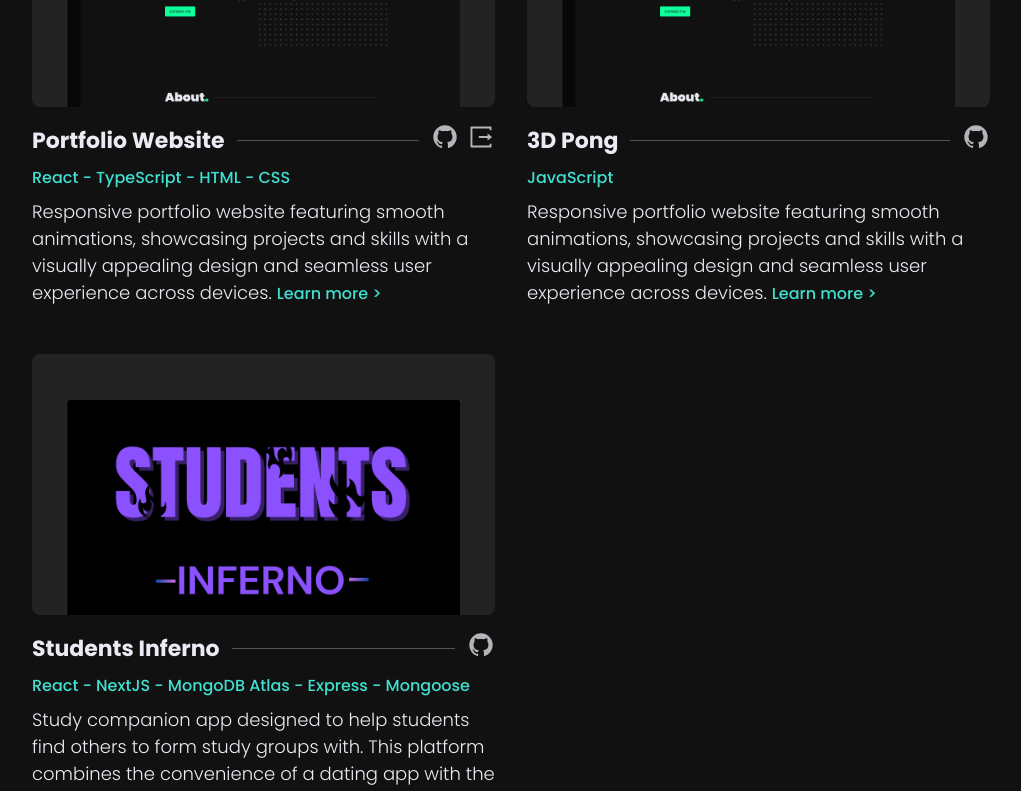
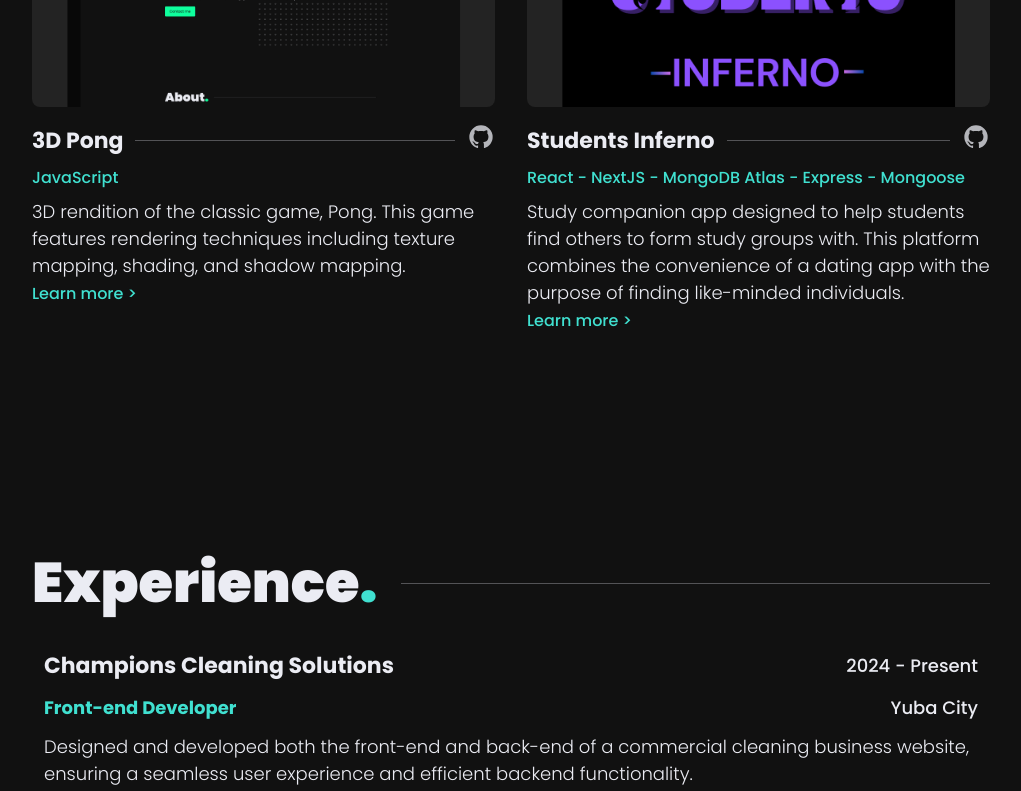
Before and after one commit to Kevin-D23/portfolio-v3, a React (Create React App) app: page / in a window 1280 px wide. Shown: the part 2540-3331 px from the top of the page, without its empty margins (159-1180 px from the left). Built offline with nearby package versions, Linux system fonts and the light colour scheme.

Commit message:
Updated project description for 3d pong

```diff
--- a/src/components/projects.tsx
+++ b/src/components/projects.tsx
@@ -49,28 +49,16 @@
       ],
     },
     {
-      name: "Portfolio Website",
-      github: "https://github.com/Kevin-D23/portfolio-v3",
-      demo: "http://kevinduong.dev",
-      tech: ["React", "TypeScript", "HTML", "CSS"],
-      shortDescription:
-        "Responsive portfolio website featuring smooth animations, showcasing projects and skills with a visually appealing design and seamless user experience across devices.",
-      img: portfolio,
-      longDescription: [
-        "I built my portfolio website to showcase my growth and expertise as a front-end developer. This is the third version of the site, where I focused on creating a seamless and engaging user experience.",
-        "The goal was not just to display my projects but to demonstrate the skills I use in real-world scenarios, especially when it comes to building smooth, responsive interfaces.",
-      ],
-    },
-    {
       name: "3D Pong",
       github: "https://github.com/minruigui/cs174A-project",
       tech: ["JavaScript"],
       img: portfolio,
       shortDescription:
-        "Responsive portfolio website featuring smooth animations, showcasing projects and skills with a visually appealing design and seamless user experience across devices.",
+        "3D rendition of the classic game, Pong. This game features rendering techniques including texture mapping, shading, and shadow mapping.",
       longDescription: [
-        "The goal was not just to display my projects but to demonstrate the skills I use in real-world scenarios, especially when it comes to building smooth, responsive interfaces.",
-        "The goal was not just to display my projects but to demonstrate the skills I use in real-world scenarios, especially when it comes to building smooth, responsive interfaces.",
+        "This 3D version of the game Pong was created using the 'tiny-graphics' library.",
+        "Leading a team of 3, I mainly focused on the moving aspects. This included implementing cursor tracking for paddle movement, ball trajectory, and collision detection.",
+        "This project was built for a UCLA computer science course, CS-174A: Intro to Computer Graphics."
       ],
     },
     {
--- a/src/styles/navbar.css
+++ b/src/styles/navbar.css
@@ -93,8 +93,12 @@
 .footer a {
   display: flex;
   align-items: center;
-  color: var(--accent-clr);
+  color: var(--text-400);
   opacity: 1;
   font-weight: 500;
   gap: 0.25rem;
 }
+
+.footer a:hover {
+  color: var(--accent-clr);
+}
```
